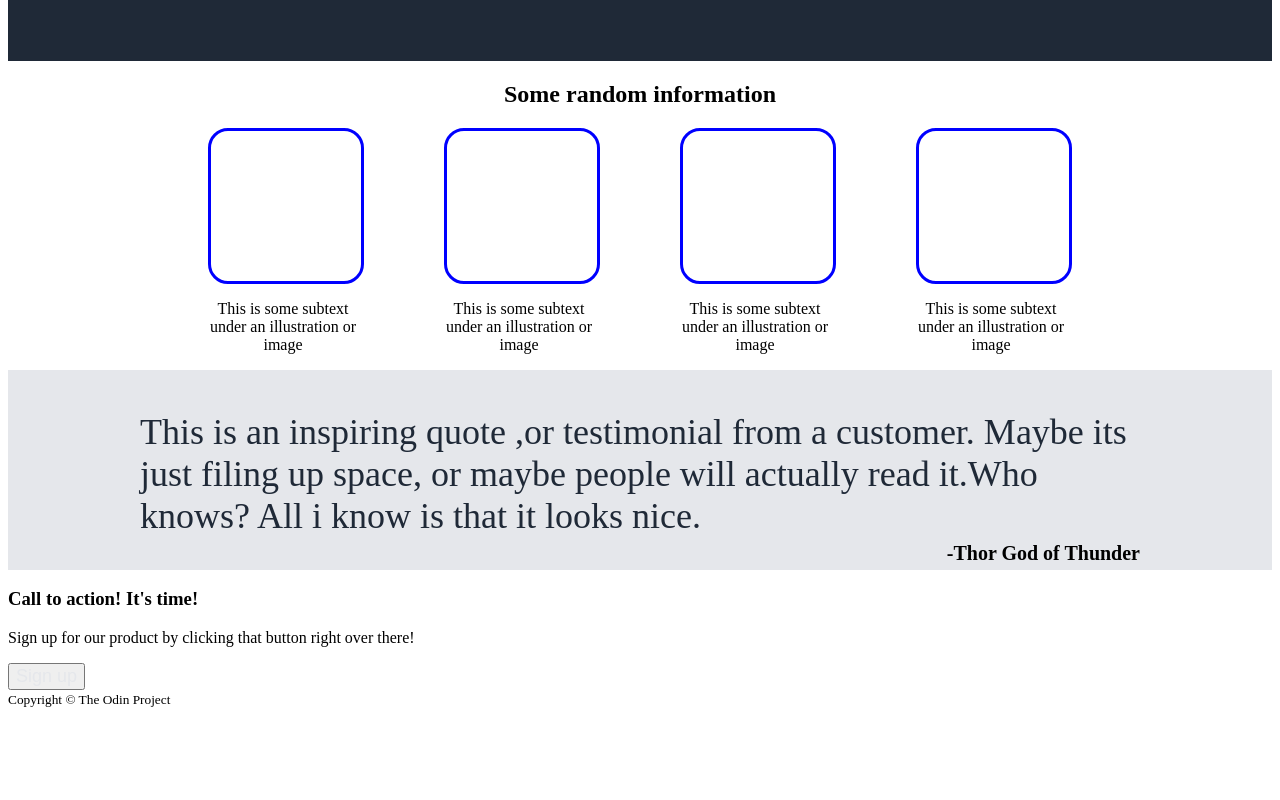
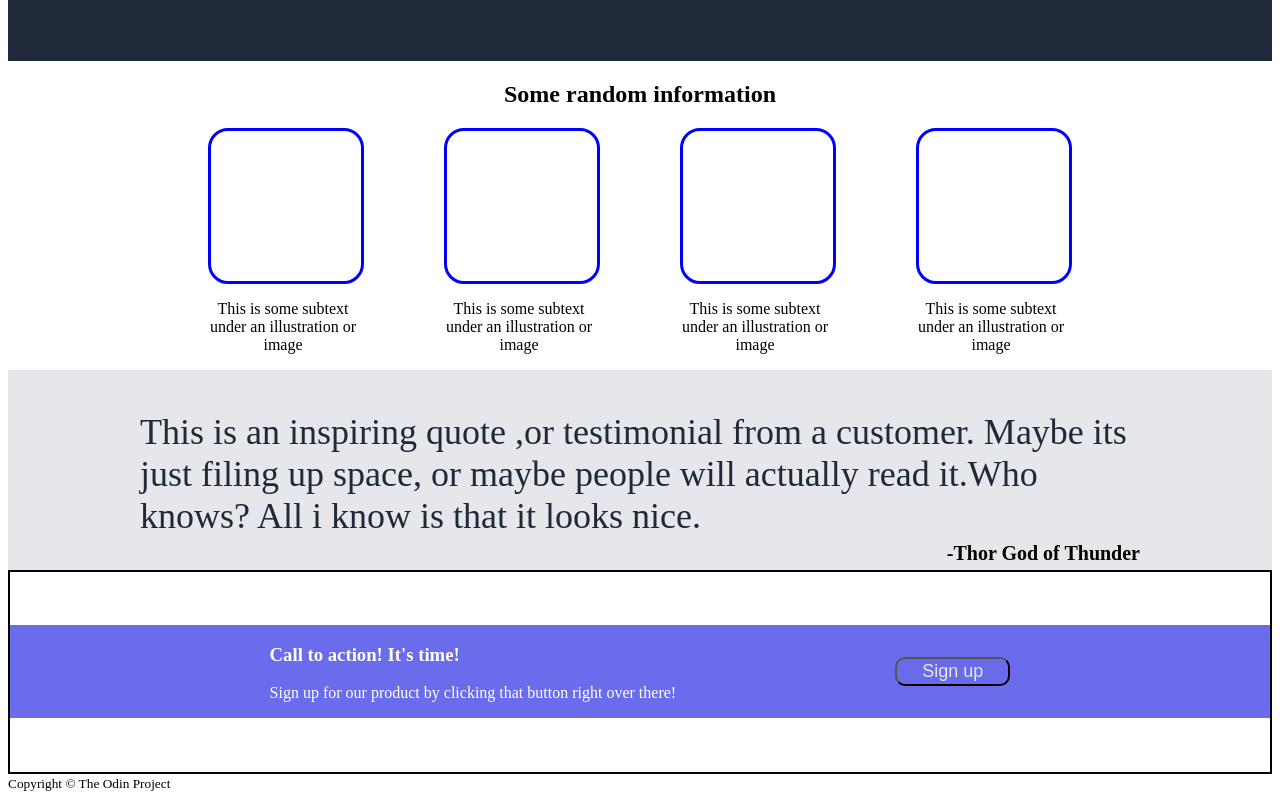
Before and after one commit to Markturt/odin-landing-page, a plain HTML site: page index.html in a window 1280 px wide. Shown: the part 397-1197 px from the top of the page. Before the commit the page ends 1113 px from the top, so only its background shows below. Drawn offline with Linux system fonts and the light colour scheme.

Commit message:
Foot-wrapper styled

```diff
--- a/index.html
+++ b/index.html
@@ -52,9 +52,13 @@
             <div>-Thor God of Thunder</div>
         </div>
         <div class="foot-wrapper">
-            <h3>Call to action! It's time!</h3>
-            <p>Sign up for our product by clicking that button right over there!</p>
-            <button><a href="#">Sign up</a></button>
+            <div class="foot">
+                <div>
+                    <h3>Call to action! It's time!</h3>
+                    <p>Sign up for our product by clicking that button right over there!</p>
+                </div>
+                <button><a href="#">Sign up</a></button>
+            </div>
         </div>
         <div class="footer">
             <small>Copyright &copy; The Odin Project</small>
--- a/style.css
+++ b/style.css
@@ -95,3 +95,25 @@ blockquote{
     font-weight: bold;
     font-size: 20px;
 }
+.foot-wrapper{
+    display: flex;
+    height: 200px;
+    justify-content: center;
+    align-items: center;
+    border: 2px solid black;
+}
+.foot{
+    display: flex;
+    box-sizing: border-box;
+    width: 100%;
+    background-color: rgba(45, 48, 228, 0.705);
+    justify-content: space-around;
+    align-items: center;
+    padding: 0 150px;
+    color: white;
+}
+.foot button{
+    background-color: rgba(105, 107, 234, 0.5);
+    padding:2px 25px;
+    border-radius: 10px;
+}
```
